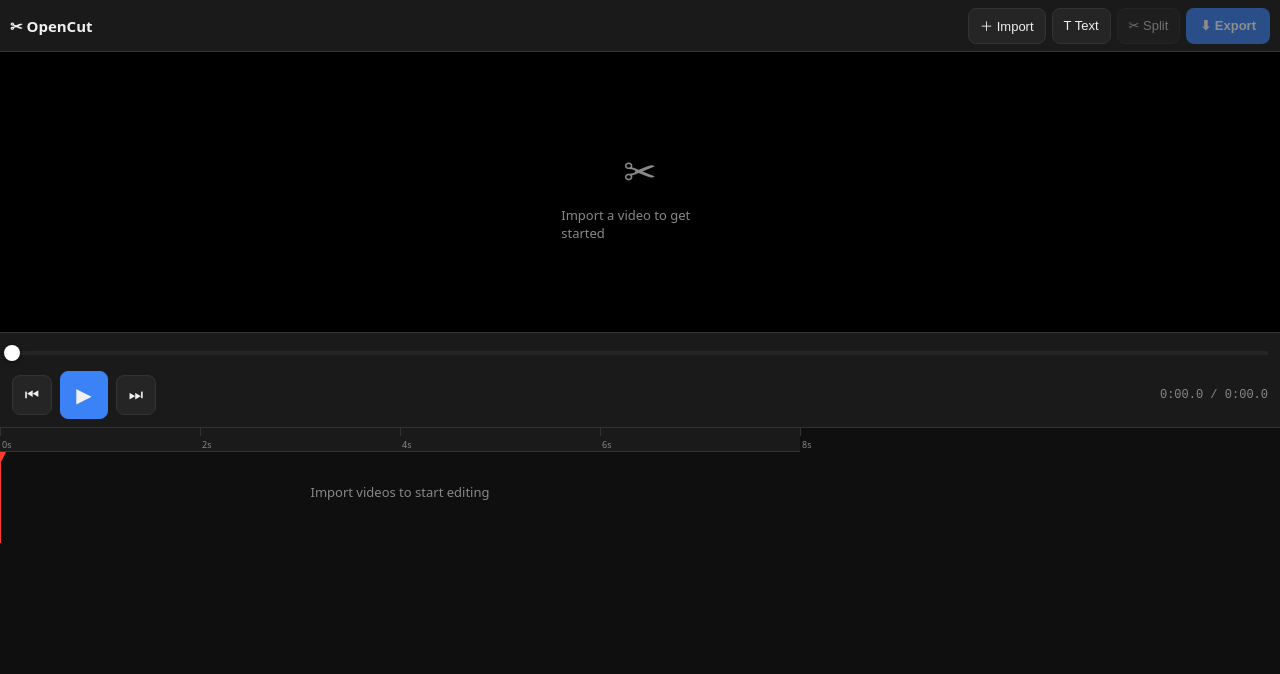
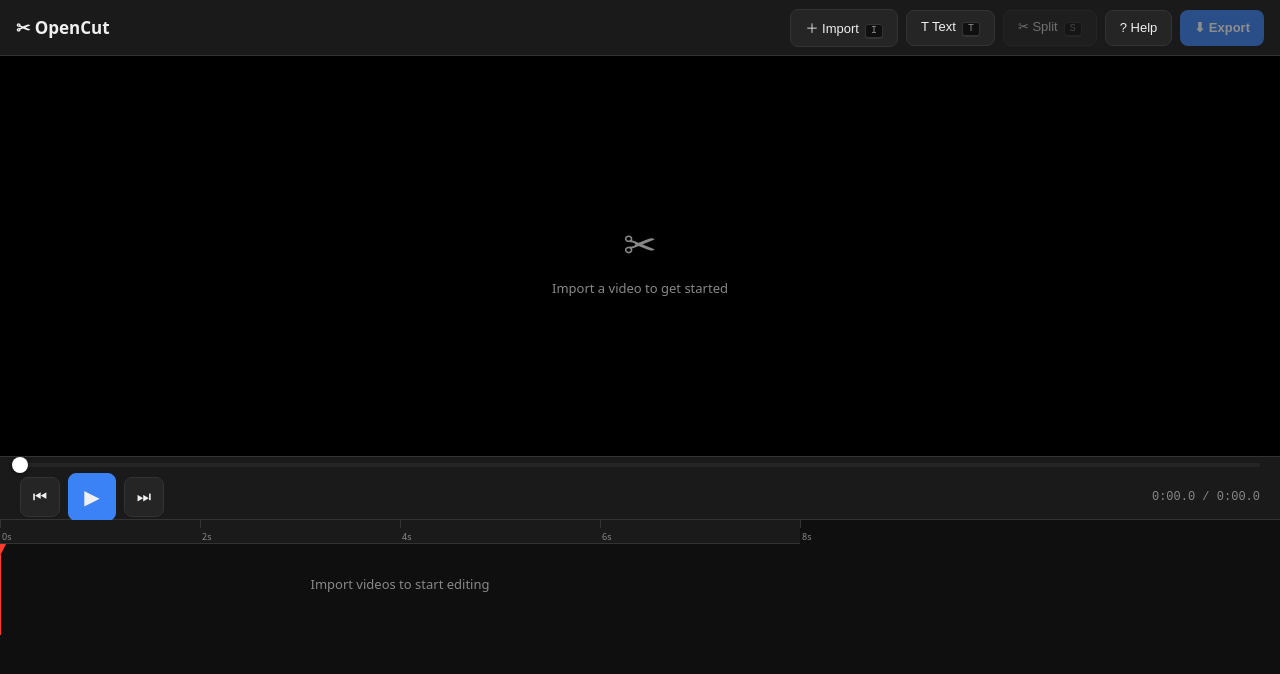
Before and after one commit to Froydinger/Open-Cap-Cut, a React (Vite) app: page / in a window 1280 px wide. Shown: the top 674 px of the page. Built offline with nearby package versions, Linux system fonts and the light colour scheme.

Commit message:
Add desktop layout, keyboard shortcuts, and help modal

```diff
--- a/src/components/Editor.tsx
+++ b/src/components/Editor.tsx
@@ -1,25 +1,37 @@
 import { useRef } from 'react'
-import { Toolbar } from './toolbar/Toolbar'
+import { Toolbar, type ToolbarHandle } from './toolbar/Toolbar'
 import { PreviewCanvas } from './preview/PreviewCanvas'
 import { PreviewControls } from './preview/PreviewControls'
 import { Timeline } from './timeline/Timeline'
 import { ClipSheet } from './panels/ClipSheet'
 import { useTimelineStore } from '../stores/timeline-store'
+import { useKeyboardShortcuts } from '../hooks/useKeyboardShortcuts'
 
 export function Editor() {
   const canvasRef = useRef<HTMLCanvasElement>(null!) as React.RefObject<HTMLCanvasElement>
+  const toolbarRef = useRef<ToolbarHandle>(null)
   const selectedId = useTimelineStore(s => s.selectedId)
   const setSelected = useTimelineStore(s => s.setSelected)
 
+  useKeyboardShortcuts(
+    () => toolbarRef.current?.openImport(),
+    () => toolbarRef.current?.export(),
+    () => toolbarRef.current?.openText(),
+  )
+
   return (
-    <div className="editor" onClick={() => { if (selectedId) setSelected(null) }}>
-      <Toolbar />
-      <div className="preview-area">
-        <PreviewCanvas canvasRef={canvasRef} />
+    <div className="editor">
+      <Toolbar ref={toolbarRef} />
+      <div className="editor-body">
+        <div className="editor-main" onClick={() => { if (selectedId) setSelected(null) }}>
+          <div className="preview-area">
+            <PreviewCanvas canvasRef={canvasRef} />
+          </div>
+          <PreviewControls />
+          <Timeline />
+        </div>
+        {selectedId && <ClipSheet />}
       </div>
-      <PreviewControls />
-      <Timeline />
-      {selectedId && <ClipSheet />}
     </div>
   )
 }
--- a/src/components/toolbar/Toolbar.tsx
+++ b/src/components/toolbar/Toolbar.tsx
@@ -1,11 +1,17 @@
-import { useRef, useState } from 'react'
+import { forwardRef, useImperativeHandle, useRef, useState } from 'react'
 import { useTimelineStore, genId } from '../../stores/timeline-store'
 import { usePlayerStore } from '../../stores/player-store'
 import { getVideoMeta, getAudioMeta } from '../../engine/video-meta'
 import { TextSheet } from '../panels/TextSheet'
 import type { VideoClip, AudioClip } from '../../types'
 
-export function Toolbar() {
+export interface ToolbarHandle {
+  openImport: () => void
+  openText: () => void
+  export: () => void
+}
+
+export const Toolbar = forwardRef<ToolbarHandle>((_props, ref) => {
   const fileRef = useRef<HTMLInputElement>(null)
   const addClip = useTimelineStore(s => s.addClip)
   const selectedId = useTimelineStore(s => s.selectedId)
@@ -18,6 +24,7 @@ export function Toolbar() {
   const [progress, setProgress] = useState(0)
   const [textOpen, setTextOpen] = useState(false)
   const [importing, setImporting] = useState(false)
+  const [helpOpen, setHelpOpen] = useState(false)
 
   const handleImport = async (e: React.ChangeEvent<HTMLInputElement>) => {
     const files = Array.from(e.target.files || [])
@@ -104,6 +111,12 @@ export function Toolbar() {
     splitClipAt(selectedId, currentTime)
   }
 
+  useImperativeHandle(ref, () => ({
+    openImport: () => fileRef.current?.click(),
+    openText: () => setTextOpen(true),
+    export: handleExport,
+  }))
+
   return (
     <>
       <div className="toolbar">
@@ -115,30 +128,40 @@ export function Toolbar() {
             className="btn-tool"
             onClick={() => fileRef.current?.click()}
             disabled={importing}
-            title="Import video or audio"
+            title="Import video or audio (I)"
           >
-            {importing ? '⏳' : '＋'} Import
+            {importing ? '⏳' : '＋'} <span className="btn-label">Import</span>
+            <kbd className="kbd-hint">I</kbd>
           </button>
           <button
             className="btn-tool"
             onClick={() => setTextOpen(true)}
-            title="Add text overlay"
+            title="Add text overlay (T)"
           >
-            T Text
+            T <span className="btn-label">Text</span>
+            <kbd className="kbd-hint">T</kbd>
           </button>
           <button
             className="btn-tool"
             onClick={handleSplit}
             disabled={!selectedId}
-            title="Split selected clip at playhead"
+            title="Split selected clip at playhead (S)"
           >
-            ✂ Split
+            ✂ <span className="btn-label">Split</span>
+            <kbd className="kbd-hint">S</kbd>
+          </button>
+          <button
+            className="btn-tool"
+            onClick={() => setHelpOpen(true)}
+            title="Keyboard shortcuts (?)"
+          >
+            ? <span className="btn-label">Help</span>
           </button>
           <button
             className="btn-export"
             onClick={handleExport}
             disabled={exporting || totalDuration() === 0}
-            title="Export video"
+            title="Export video (⌘E)"
           >
             {exporting ? `${progress}%` : '⬇ Export'}
           </button>
@@ -153,6 +176,32 @@ export function Toolbar() {
         onChange={handleImport}
       />
       <TextSheet open={textOpen} onClose={() => setTextOpen(false)} />
+      {helpOpen && <HelpModal onClose={() => setHelpOpen(false)} />}
     </>
   )
+})
+
+function HelpModal({ onClose }: { onClose: () => void }) {
+  return (
+    <div className="modal-backdrop" onClick={onClose}>
+      <div className="modal" onClick={e => e.stopPropagation()}>
+        <div className="modal-header">
+          <span className="modal-title">Keyboard Shortcuts</span>
+          <button className="sheet-close" onClick={onClose}>✕</button>
+        </div>
+        <div className="shortcuts">
+          <div className="shortcut-row"><kbd>Space</kbd><span>Play / Pause</span></div>
+          <div className="shortcut-row"><kbd>←</kbd> <kbd>→</kbd><span>Seek 0.1s (Shift = 5s)</span></div>
+          <div className="shortcut-row"><kbd>Home</kbd> / <kbd>End</kbd><span>Jump to start / end</span></div>
+          <div className="shortcut-row"><kbd>I</kbd><span>Import media</span></div>
+          <div className="shortcut-row"><kbd>T</kbd><span>Add text</span></div>
+          <div className="shortcut-row"><kbd>S</kbd><span>Split selected clip at playhead</span></div>
+          <div className="shortcut-row"><kbd>Delete</kbd><span>Delete selected clip</span></div>
+          <div className="shortcut-row"><kbd>Esc</kbd><span>Deselect clip</span></div>
+          <div className="shortcut-row"><kbd>+</kbd> / <kbd>-</kbd><span>Zoom timeline in / out</span></div>
+          <div className="shortcut-row"><kbd>⌘E</kbd><span>Export video</span></div>
+        </div>
+      </div>
+    </div>
+  )
 }
--- /dev/null
+++ b/src/hooks/useKeyboardShortcuts.ts
@@ -0,0 +1,98 @@
+import { useEffect } from 'react'
+import { useTimelineStore } from '../stores/timeline-store'
+import { usePlayerStore } from '../stores/player-store'
+
+export function useKeyboardShortcuts(onImport: () => void, onExport: () => void, onAddText: () => void) {
+  useEffect(() => {
+    const handler = (e: KeyboardEvent) => {
+      const target = e.target as HTMLElement
+      if (
+        target.tagName === 'INPUT' ||
+        target.tagName === 'TEXTAREA' ||
+        target.isContentEditable
+      ) return
+
+      const { selectedId, splitClipAt, removeClip, setSelected, setPxPerSecond, pxPerSecond } = useTimelineStore.getState()
+      const { currentTime, duration, setCurrentTime, togglePlay, setPlaying } = usePlayerStore.getState()
+
+      const cmd = e.metaKey || e.ctrlKey
+
+      switch (e.key) {
+        case ' ':
+          e.preventDefault()
+          togglePlay()
+          break
+        case 'Delete':
+        case 'Backspace':
+          if (selectedId) {
+            e.preventDefault()
+            removeClip(selectedId)
+          }
+          break
+        case 'ArrowLeft':
+          e.preventDefault()
+          setPlaying(false)
+          setCurrentTime(Math.max(0, currentTime - (e.shiftKey ? 5 : 0.1)))
+          break
+        case 'ArrowRight':
+          e.preventDefault()
+          setPlaying(false)
+          setCurrentTime(Math.min(duration, currentTime + (e.shiftKey ? 5 : 0.1)))
+          break
+        case 'Home':
+          e.preventDefault()
+          setPlaying(false)
+          setCurrentTime(0)
+          break
+        case 'End':
+          e.preventDefault()
+          setPlaying(false)
+          setCurrentTime(duration)
+          break
+        case 'Escape':
+          setSelected(null)
+          break
+        case 's':
+        case 'S':
+          if (!cmd && selectedId) {
+            e.preventDefault()
+            splitClipAt(selectedId, currentTime)
+          }
+          break
+        case 'i':
+        case 'I':
+          if (!cmd) {
+            e.preventDefault()
+            onImport()
+          }
+          break
+        case 't':
+        case 'T':
+          if (!cmd) {
+            e.preventDefault()
+            onAddText()
+          }
+          break
+        case 'e':
+        case 'E':
+          if (cmd) {
+            e.preventDefault()
+            onExport()
+          }
+          break
+        case '=':
+        case '+':
+          e.preventDefault()
+          setPxPerSecond(pxPerSecond * 1.25)
+          break
+        case '-':
+        case '_':
+          e.preventDefault()
+          setPxPerSecond(pxPerSecond / 1.25)
+          break
+      }
+    }
+    window.addEventListener('keydown', handler)
+    return () => window.removeEventListener('keydown', handler)
+  }, [onImport, onExport, onAddText])
+}
--- a/src/index.css
+++ b/src/index.css
@@ -39,6 +39,39 @@ html, body, #root {
   width: 100%;
   overflow: hidden;
   position: relative;
+}
+
+.editor-body {
+  flex: 1;
+  display: flex;
+  flex-direction: column;
+  overflow: hidden;
+  min-height: 0;
+}
+
+.editor-main {
+  flex: 1;
+  display: flex;
+  flex-direction: column;
+  overflow: hidden;
+  min-height: 0;
+}
+
+.btn-label { display: inline; }
+.kbd-hint { display: none; }
+
+kbd {
+  display: inline-block;
+  padding: 2px 6px;
+  font-family: ui-monospace, SFMono-Regular, Menlo, Consolas, monospace;
+  font-size: 11px;
+  line-height: 1;
+  color: var(--text);
+  background: var(--bg3);
+  border: 1px solid var(--border);
+  border-radius: 4px;
+  box-shadow: 0 1px 0 var(--border);
+  white-space: nowrap;
 }
 
 /* ── Toolbar ── */
@@ -700,3 +733,199 @@ html, body, #root {
     padding-top: env(safe-area-inset-top);
   }
 }
+
+/* ── Modal (Help / dialogs) ── */
+.modal-backdrop {
+  position: fixed;
+  inset: 0;
+  background: rgba(0, 0, 0, 0.6);
+  z-index: 200;
+  display: flex;
+  align-items: center;
+  justify-content: center;
+  padding: 16px;
+  animation: fade-in 0.15s ease;
+}
+
+@keyframes fade-in {
+  from { opacity: 0 }
+  to { opacity: 1 }
+}
+
+.modal {
+  background: var(--bg2);
+  border: 1px solid var(--border);
+  border-radius: 12px;
+  max-width: 480px;
+  width: 100%;
+  max-height: 80vh;
+  overflow-y: auto;
+  padding: 16px 20px 20px;
+}
+
+.modal-header {
+  display: flex;
+  align-items: center;
+  justify-content: space-between;
+  margin-bottom: 12px;
+}
+
+.modal-title {
+  font-weight: 700;
+  font-size: 16px;
+}
+
+.shortcuts {
+  display: flex;
+  flex-direction: column;
+  gap: 10px;
+}
+
+.shortcut-row {
+  display: flex;
+  align-items: center;
+  gap: 8px;
+  font-size: 13px;
+}
+
+.shortcut-row span {
+  color: var(--text2);
+  margin-left: auto;
+}
+
+/* ── Desktop layout (≥ 900px wide) ── */
+@media (min-width: 900px) {
+  :root {
+    --toolbar-h: 56px;
+    --transport-h: 64px;
+    --sidebar-w: 320px;
+  }
+
+  .editor-body {
+    flex-direction: row;
+  }
+
+  .editor-main {
+    flex: 1;
+    min-width: 0;
+  }
+
+  .preview-area {
+    max-height: none;
+    flex: 1;
+    min-height: 0;
+    padding: 20px;
+  }
+
+  .preview-canvas {
+    max-width: 100%;
+    max-height: 100%;
+    width: auto;
+    height: auto;
+  }
+
+  .preview-wrap {
+    height: 100%;
+    width: 100%;
+  }
+
+  .toolbar {
+    padding: 0 16px;
+    gap: 16px;
+  }
+
+  .app-title {
+    font-size: 17px;
+  }
+
+  .toolbar-actions {
+    overflow: visible;
+    gap: 8px;
+  }
+
+  .btn-tool, .btn-export {
+    padding: 8px 14px;
+    font-size: 13px;
+  }
+
+  .kbd-hint {
+    display: inline-block;
+    margin-left: 6px;
+    padding: 1px 5px;
+    font-family: ui-monospace, monospace;
+    font-size: 10px;
+    color: var(--text2);
+    background: var(--bg);
+    border: 1px solid var(--border);
+    border-radius: 3px;
+  }
+
+  .transport {
+    padding: 8px 20px;
+  }
+
+  .timeline-container {
+    min-height: 180px;
+    height: 240px;
+    flex: none;
+  }
+
+  /* ── ClipSheet becomes a right sidebar ── */
+  .bottom-sheet {
+    position: relative;
+    left: auto;
+    right: auto;
+    bottom: auto;
+    width: var(--sidebar-w);
+    max-width: var(--sidebar-w);
+    max-height: none;
+    height: 100%;
+    border-radius: 0;
+    border-top: none;
+    border-left: 1px solid var(--border);
+    padding: 16px 16px 16px;
+    animation: slide-in-right 0.2s ease;
+    overflow-y: auto;
+    flex-shrink: 0;
+  }
+
+  .bottom-sheet--tall {
+    max-height: none;
+  }
+
+  @keyframes slide-in-right {
+    from { transform: translateX(100%) }
+    to { transform: translateX(0) }
+  }
+
+  .sheet-handle { display: none; }
+
+  /* Text sheet still as modal overlay on desktop */
+  .editor > .bottom-sheet--tall {
+    position: fixed;
+    right: 0;
+    top: var(--toolbar-h);
+    height: calc(100% - var(--toolbar-h));
+    z-index: 50;
+  }
+
+  /* Timeline a bit larger handles */
+  .tl-handle {
+    width: 8px;
+  }
+
+  .tl-clip-label {
+    font-size: 11px;
+  }
+}
+
+/* ── Wider desktop ── */
+@media (min-width: 1280px) {
+  :root {
+    --sidebar-w: 360px;
+  }
+
+  .timeline-container {
+    height: 280px;
+  }
+}
```
Also changed, not shown: 9 other files (tests, documents, lock files or other folders).
